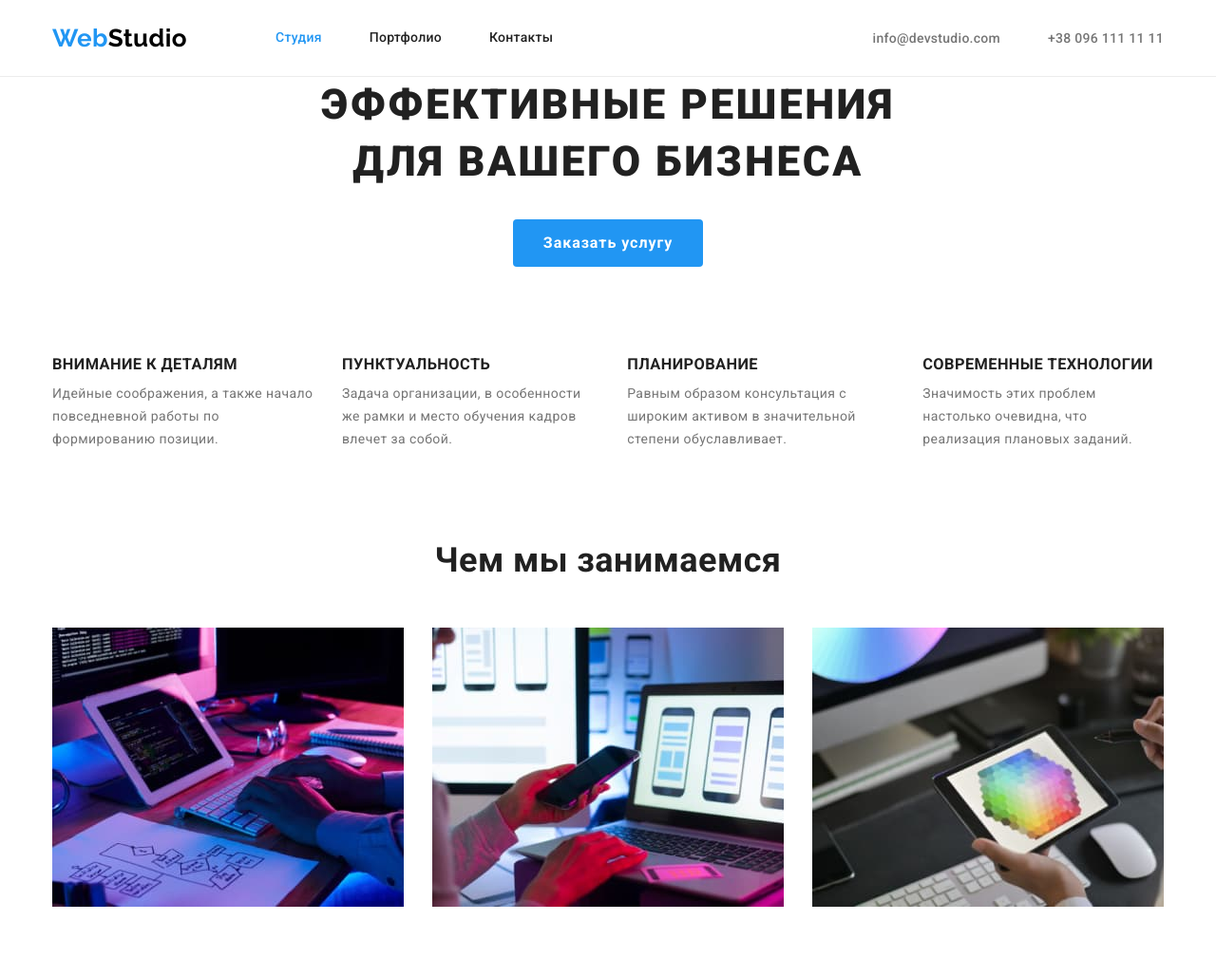
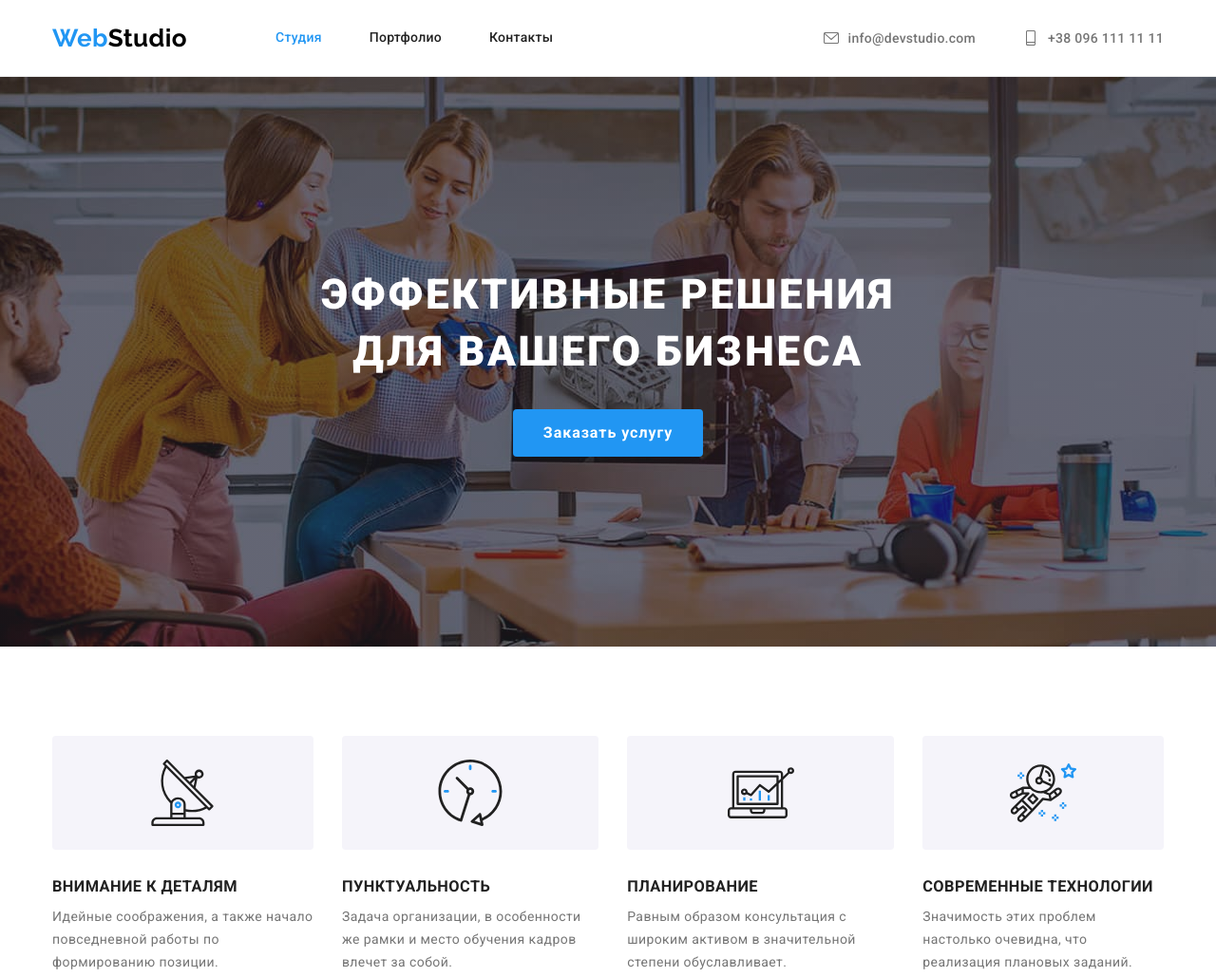
Before and after one commit to AlonaStasyshyna/practice-4, a plain HTML site: page index.html in a window 1280 px wide. Shown: the top 1029 px of the page at 95% size. Drawn offline with nearby package versions, Linux system fonts and the light colour scheme.

Commit message:
Добавляет иконки в css

```diff
--- a/css/styles.css
+++ b/css/styles.css
@@ -41,7 +41,7 @@ button {
   width: 1200px;
 }
 
-/* Хедер */
+/* ХЕДЕР */
 .header {
   border-bottom: 1px solid #ececec;
 }
@@ -112,6 +112,7 @@ button {
 }
 
 .contacts-header .link {
+  display: inline-flex;
   padding-top: 32px;
   padding-bottom: 32px;
 
@@ -122,6 +123,24 @@ button {
   letter-spacing: 0.02em;
 }
 
+.contacts-header .link::before {
+  content: "";
+  width: 16px;
+  height: 16px;
+  margin-right: 10px;
+  background-size: contain;
+  background-repeat: no-repeat;
+  background-position: center;
+}
+
+.link.icon-envelope::before {
+  background-image: url(../images/envelope.svg);
+}
+
+.link.icon-smartphone::before {
+  background-image: url(../images/smartphone.svg);
+}
+
 .contacts-header .link:hover,
 .contacts-header .link:focus {
   color: var(--accent-color);
@@ -130,6 +149,24 @@ button {
 /* CSS страницы Студия */
 /* Герой */
 .hero {
+  max-width: 1600px;
+  height: 600px;
+  margin-left: auto;
+  margin-right: auto;
+  padding-top: 200px;
+  padding-bottom: 200px;
+
+  background-image: linear-gradient(
+      to right,
+      rgba(47, 48, 58, 0.4),
+      rgba(47, 48, 58, 0.4)
+    ),
+    url(../images/img-hero.jpg);
+  background-repeat: no-repeat;
+  background-position: center;
+  background-size: cover;
+
+  background-color: #c4c4c4;
   text-align: center;
 }
 
@@ -137,7 +174,7 @@ button {
   margin-top: 0;
   margin-bottom: 30px;
 
-  color: var(--title-text-color);
+  color: var(--primary-white-color);
 
   font-weight: 900;
   font-size: 44px;
@@ -201,6 +238,35 @@ button {
   margin-left: 30px;
 }
 
+.quality-list .item::before {
+  display: block;
+  content: "";
+  height: 120px;
+  margin-bottom: 30px;
+  padding: 25px 100px;
+
+  background-repeat: no-repeat;
+  background-position: center;
+  background-color: var(--secondary-background-color);
+  border-radius: 4px;
+}
+
+.item.icon-antenna::before {
+  background-image: url(../images/antenna.svg);
+}
+
+.item.icon-clock::before {
+  background-image: url(../images/clock.svg);
+}
+
+.item.icon-diagram::before {
+  background-image: url(../images/diagram.svg);
+}
+
+.item.icon-astronaut::before {
+  background-image: url(../images/astronaut.svg);
+}
+
 .quality-title {
   margin-top: 0;
   margin-bottom: 10px;
@@ -235,6 +301,13 @@ button {
   display: flex;
 }
 
+.team-list .item {
+  background-color: var(--primary-white-color);
+  box-shadow: 0px 1px 3px rgba(0, 0, 0, 0.12), 0px 1px 1px rgba(0, 0, 0, 0.14),
+    0px 2px 1px rgba(0, 0, 0, 0.2);
+  border-radius: 0px 0px 4px 4px;
+}
+
 .team-list .item + .item {
   margin-left: 30px;
 }
@@ -257,7 +330,7 @@ button {
 
 .team-position {
   margin-top: 0;
-  margin-bottom: 30px;
+  margin-bottom: 16px;
 
   font-size: 16px;
   line-height: 1.19;
@@ -311,15 +384,20 @@ button {
   flex-basis: calc(100% / 3 - 30px);
   margin-left: 30px;
   margin-top: 30px;
+
+  background-color: var(--primary-white-color);
   border: 1px solid #eeeeee;
   overflow: hidden;
-
-  background-color: var(--primary-white-color);
+  box-shadow: 0px 1px 1px rgba(0, 0, 0, 0.12), 0px 4px 4px rgba(0, 0, 0, 0.06),
+    1px 4px 6px rgba(0, 0, 0, 0.16);
 }
 
 .projects .picture {
   margin-top: 0;
-  margin-bottom: 20px;
+}
+
+.projects-card-name {
+  margin: 20px 24px;
 }
 
 .projects .title {
--- a/index.html
+++ b/index.html
@@ -30,9 +30,9 @@
             </nav>
 
             <ul class="contacts-header">
-                <li class="item"><a href="mailto:info@devstudio.com" class="link contacts-header">info@devstudio.com</a>
+                <li class="item"><a href="mailto:info@devstudio.com" class="link icon-envelope">info@devstudio.com</a>
                 </li>
-                <li class="item"><a href="tel:+380961111111" class="link contacts-header">+38 096 111 11 11</a></li>
+                <li class="item"><a href="tel:+380961111111" class="link icon-smartphone">+38 096 111 11 11</a></li>
             </ul>
         </div>
     </header>
@@ -50,19 +50,19 @@
                 <div class="container">
                     <h2 class="section-title hidden">Качества</h2>
                     <ul class="quality-list">
-                        <li class="item">
+                        <li class="item icon-antenna">
                             <h3 class="quality-title">Внимание к деталям</h3>
                             <p class="quality-text">Идейные соображения, а также начало повседневной работы по формированию позиции.</p>
                         </li>
-                        <li class="item">
+                        <li class="item icon-clock">
                             <h3 class="quality-title">Пунктуальность</h3>
                             <p class="quality-text">Задача организации, в особенности же рамки и место обучения кадров влечет за собой.</p>
                         </li>
-                        <li class="item">
+                        <li class="item icon-diagram">
                             <h3 class="quality-title">Планирование</h3>
                             <p class="quality-text">Равным образом консультация с широким активом в значительной степени обуславливает.</p>
                         </li>
-                        <li class="item">
+                        <li class="item icon-astronaut">
                             <h3 class="quality-title">Современные технологии</h3>
                             <p class="quality-text">Значимость этих проблем настолько очевидна, что реализация плановых заданий.</p>
                         </li>
@@ -110,6 +110,16 @@
                     </ul>
                 </div>
             </section>
+
+            <!-- Клиенты -->
+            <section class="section">
+                <div class="container">
+                    <h2 class="section-title">Постоянные клиенты</h2>
+                    <ul>
+                        <li><a href=""></a></li>
+                    </ul>
+                </div>
+            </section>
     </main>
 
     <!-- Футер -->
```
Also changed, not shown: portfolio.html (+20 -20 lines), images/antenna.svg (added), images/astronaut.svg (added), images/client-1.svg (added), images/client-2.svg (added), images/client-3.svg (added), images/client-4.svg (added), images/client-5.svg (added), images/client-6.svg (added), images/clock.svg (added), images/diagram.svg (added), images/envelope.svg (added), images/facebook.svg (added), images/img-hero.jpg (added), 4 more files.
